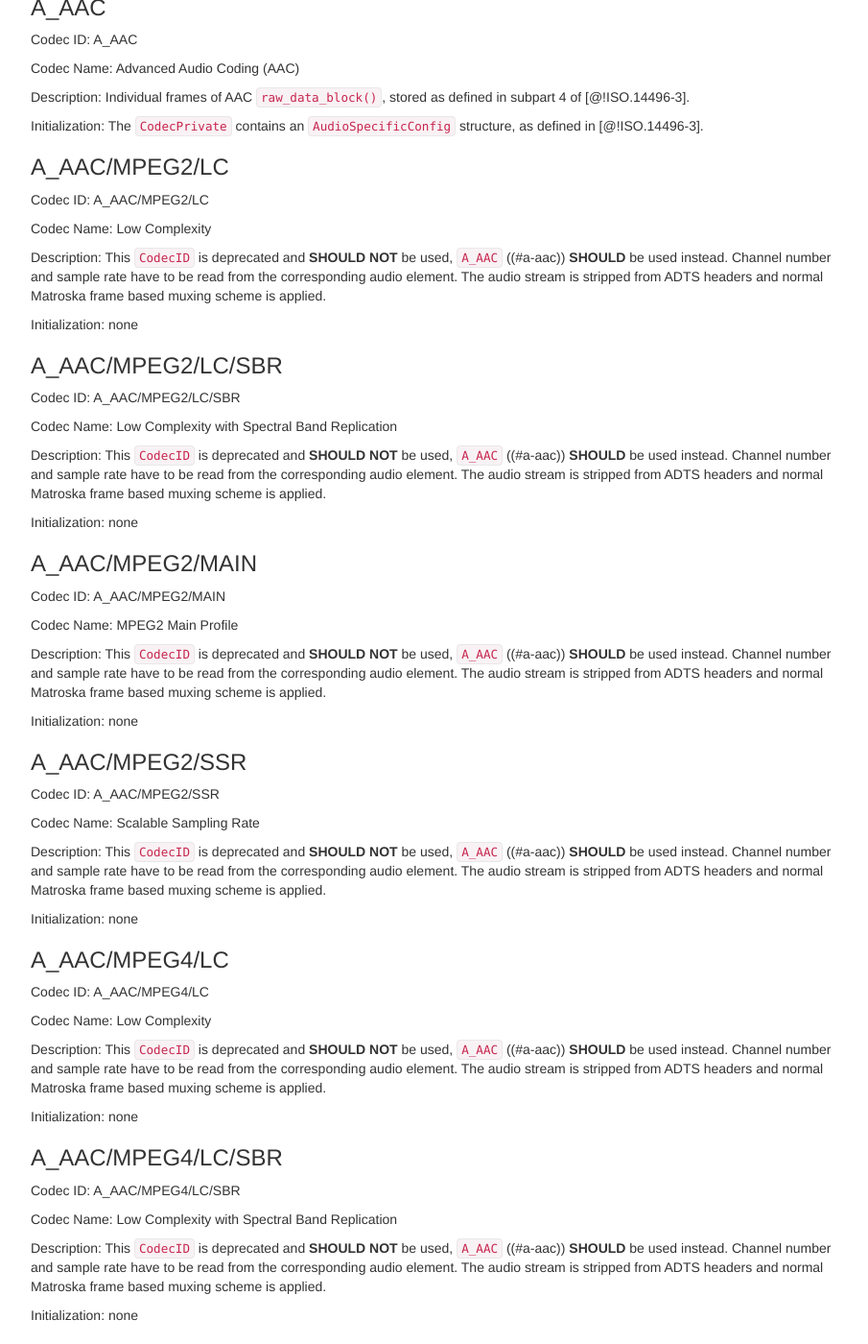
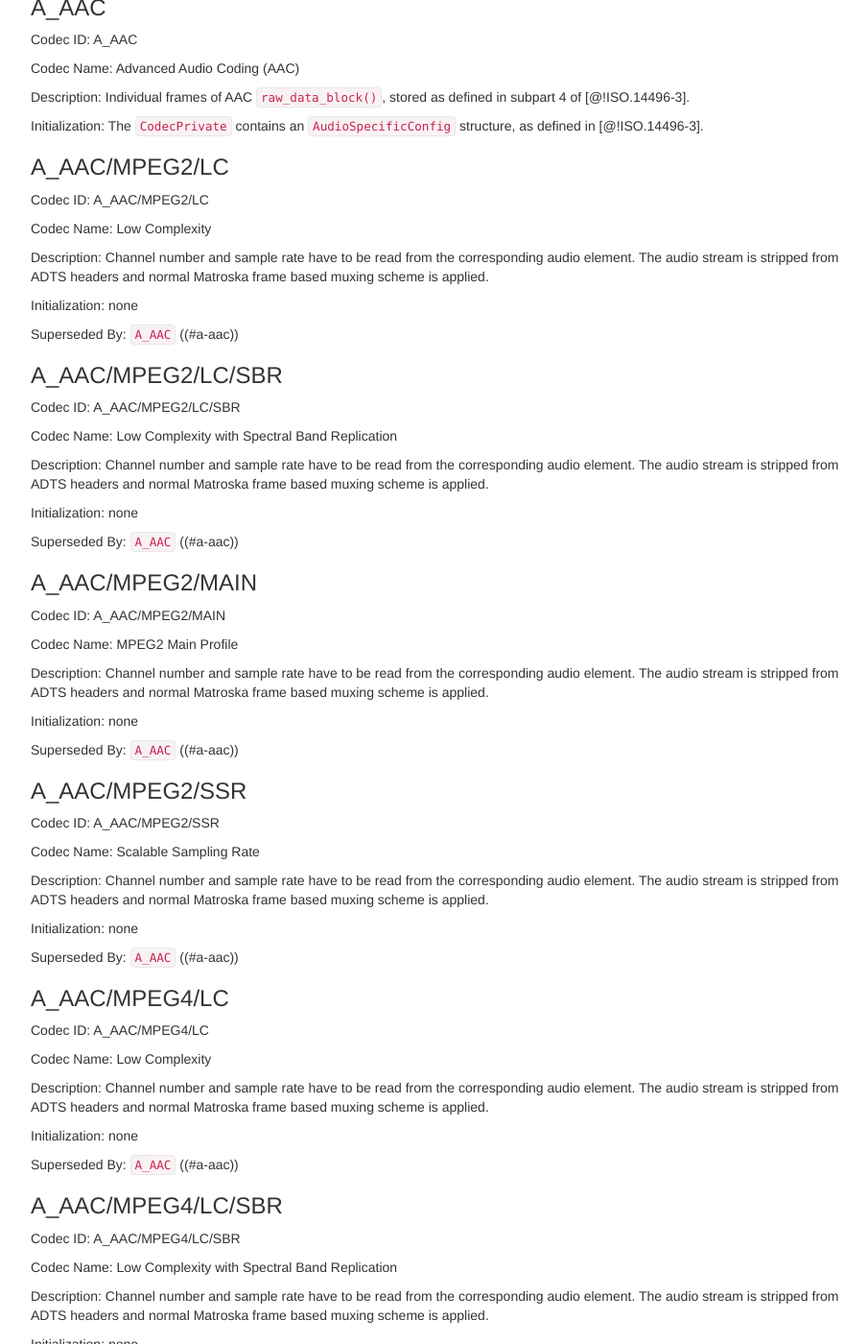
Before and after one commit to ietf-wg-cellar/matroska-specification, a Jekyll site: the page built from codec_specs.md, in a window 1280 px wide and 1400 px high, scrolled down 8361 px. Shown: the whole window at 96% size, without its empty margins (273-1178 px from the left). Built offline with Jekyll 4.4.1, drawn with Linux system fonts in a browser that asks for light colours; our own code applies the rules of GitHub Pages for plain Markdown files; some of the changed text lies outside the part shown.

Commit message:
use the Superseded By to redirect old AAC CodecIDs
It's more concise and more visible.

```diff
--- a/codec_specs.md
+++ b/codec_specs.md
@@ -493,10 +493,12 @@ Codec ID: A_AAC/MPEG2/LC
 
 Codec Name: Low Complexity
 
-Description: This `CodecID` is deprecated and **SHOULD NOT** be used, `A_AAC` ((#a-aac)) **SHOULD** be used instead. Channel number and sample rate have to be read from the corresponding audio element.
+Description: Channel number and sample rate have to be read from the corresponding audio element.
 The audio stream is stripped from ADTS headers and normal Matroska frame based muxing scheme is applied.
 
 Initialization: none
+
+Superseded By: `A_AAC` ((#a-aac))
 
 ### A_AAC/MPEG2/LC/SBR
 
@@ -504,10 +506,12 @@ Codec ID: A_AAC/MPEG2/LC/SBR
 
 Codec Name: Low Complexity with Spectral Band Replication
 
-Description: This `CodecID` is deprecated and **SHOULD NOT** be used, `A_AAC` ((#a-aac)) **SHOULD** be used instead. Channel number and sample rate have to be read from the corresponding audio element.
+Description: Channel number and sample rate have to be read from the corresponding audio element.
 The audio stream is stripped from ADTS headers and normal Matroska frame based muxing scheme is applied.
 
 Initialization: none
+
+Superseded By: `A_AAC` ((#a-aac))
 
 ### A_AAC/MPEG2/MAIN
 
@@ -515,10 +519,12 @@ Codec ID: A_AAC/MPEG2/MAIN
 
 Codec Name: MPEG2 Main Profile
 
-Description: This `CodecID` is deprecated and **SHOULD NOT** be used, `A_AAC` ((#a-aac)) **SHOULD** be used instead. Channel number and sample rate have to be read from the corresponding audio element.
+Description: Channel number and sample rate have to be read from the corresponding audio element.
 The audio stream is stripped from ADTS headers and normal Matroska frame based muxing scheme is applied.
 
 Initialization: none
+
+Superseded By: `A_AAC` ((#a-aac))
 
 ### A_AAC/MPEG2/SSR
 
@@ -526,10 +532,12 @@ Codec ID: A_AAC/MPEG2/SSR
 
 Codec Name: Scalable Sampling Rate
 
-Description: This `CodecID` is deprecated and **SHOULD NOT** be used, `A_AAC` ((#a-aac)) **SHOULD** be used instead. Channel number and sample rate have to be read from the corresponding audio element.
+Description: Channel number and sample rate have to be read from the corresponding audio element.
 The audio stream is stripped from ADTS headers and normal Matroska frame based muxing scheme is applied.
 
 Initialization: none
+
+Superseded By: `A_AAC` ((#a-aac))
 
 ### A_AAC/MPEG4/LC
 
@@ -537,10 +545,12 @@ Codec ID: A_AAC/MPEG4/LC
 
 Codec Name: Low Complexity
 
-Description: This `CodecID` is deprecated and **SHOULD NOT** be used, `A_AAC` ((#a-aac)) **SHOULD** be used instead. Channel number and sample rate have to be read from the corresponding audio element.
+Description: Channel number and sample rate have to be read from the corresponding audio element.
 The audio stream is stripped from ADTS headers and normal Matroska frame based muxing scheme is applied.
 
 Initialization: none
+
+Superseded By: `A_AAC` ((#a-aac))
 
 ### A_AAC/MPEG4/LC/SBR
 
@@ -548,10 +558,12 @@ Codec ID: A_AAC/MPEG4/LC/SBR
 
 Codec Name: Low Complexity with Spectral Band Replication
 
-Description: This `CodecID` is deprecated and **SHOULD NOT** be used, `A_AAC` ((#a-aac)) **SHOULD** be used instead. Channel number and sample rate have to be read from the corresponding audio element.
+Description: Channel number and sample rate have to be read from the corresponding audio element.
 The audio stream is stripped from ADTS headers and normal Matroska frame based muxing scheme is applied.
 
 Initialization: none
+
+Superseded By: `A_AAC` ((#a-aac))
 
 ### A_AAC/MPEG4/LTP
 
@@ -559,10 +571,12 @@ Codec ID: A_AAC/MPEG4/LTP
 
 Codec Name: Long Term Prediction
 
-Description: This `CodecID` is deprecated and **SHOULD NOT** be used, `A_AAC` ((#a-aac)) **SHOULD** be used instead. Channel number and sample rate have to be read from the corresponding audio element.
+Description: Channel number and sample rate have to be read from the corresponding audio element.
 The audio stream is stripped from ADTS headers and normal Matroska frame based muxing scheme is applied.
 
 Initialization: none
+
+Superseded By: `A_AAC` ((#a-aac))
 
 ### A_AAC/MPEG4/MAIN
 
@@ -570,10 +584,12 @@ Codec ID: A_AAC/MPEG4/MAIN
 
 Codec Name: MPEG4 Main Profile
 
-Description: This `CodecID` is deprecated and **SHOULD NOT** be used, `A_AAC` ((#a-aac)) **SHOULD** be used instead. Channel number and sample rate have to be read from the corresponding audio element.
+Description: Channel number and sample rate have to be read from the corresponding audio element.
 The audio stream is stripped from ADTS headers and normal Matroska frame based muxing scheme is applied.
 
 Initialization: none
+
+Superseded By: `A_AAC` ((#a-aac))
 
 ### A_AAC/MPEG4/SSR
 
@@ -581,10 +597,12 @@ Codec ID: A_AAC/MPEG4/SSR
 
 Codec Name: Scalable Sampling Rate
 
-Description: This `CodecID` is deprecated and **SHOULD NOT** be used, `A_AAC` ((#a-aac)) **SHOULD** be used instead. Channel number and sample rate have to be read from the corresponding audio element.
+Description: Channel number and sample rate have to be read from the corresponding audio element.
 The audio stream is stripped from ADTS headers and normal Matroska frame based muxing scheme is applied.
 
 Initialization: none
+
+Superseded By: `A_AAC` ((#a-aac))
 
 ### A_AC3
 
```
